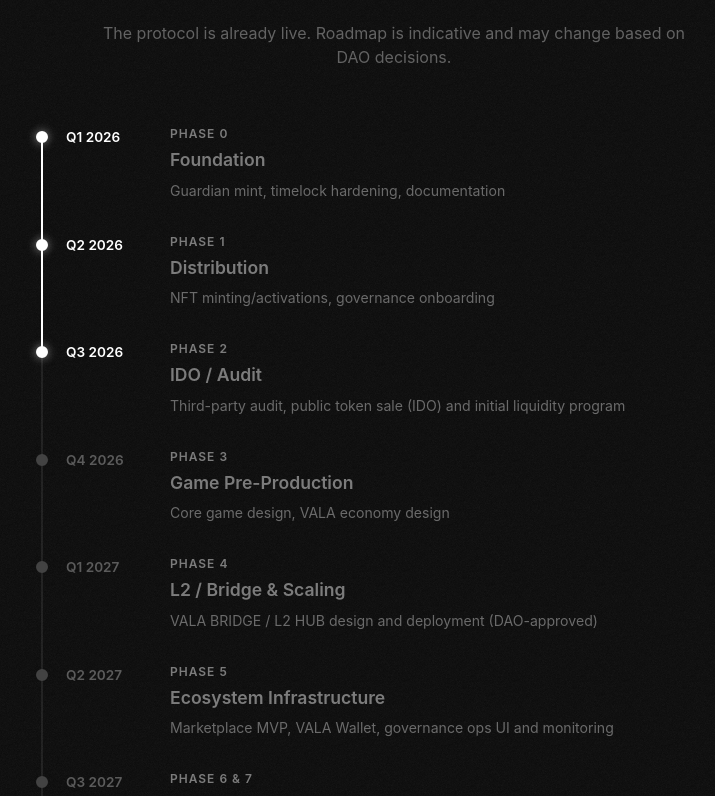
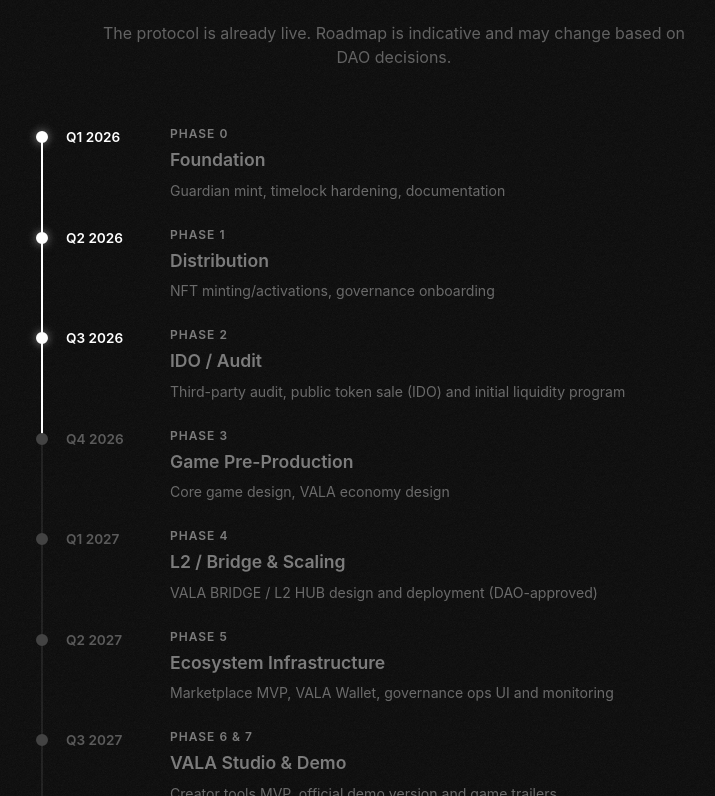
Before and after one commit to Valaskar-DAO/website, a Next.js app: page /en in a window 1280 px wide. Shown: the part 5504-6300 px from the top of the page, without its empty margins (246-961 px from the left). Built offline with nearby package versions, Linux system fonts and the light colour scheme; a web font is replaced by a local one.

Commit message:
fix: adjust roadmap item styles for improved layout and clarity

```diff
--- a/app/globals.css
+++ b/app/globals.css
@@ -778,7 +778,6 @@ main {
 .roadmap-item {
     display: flex;
     gap: 24px;
-    margin-bottom: 32px;
     position: relative;
 }
 
@@ -800,16 +799,21 @@ main {
     box-shadow: 0 0 10px rgb(255 255 255 / 50%);
 }
 
-.roadmap-item.active::after {
+.roadmap-item.active .roadmap-content:after {
     content: '';
     position: absolute;
     left: -25px;
-    bottom: 65px;
+    top: 10px;
     width: 1.5px;
-    height: 109px;
+    height: 100%;
     background: #ffffff;
     border-color: #ffffff;
 }
+
+.roadmap-item .roadmap-content {
+    padding-bottom: 25px;
+}
+
 
 .roadmap-item:first-child.active::after {
     display: none;
@@ -835,6 +839,11 @@ main {
 
 .roadmap-item.active .roadmap-date {
     color: #fff;
+}
+
+roadmap-content{
+    position: relative;
+    padding-bottom: 20px;
 }
 
 .roadmap-content h4 {
```
